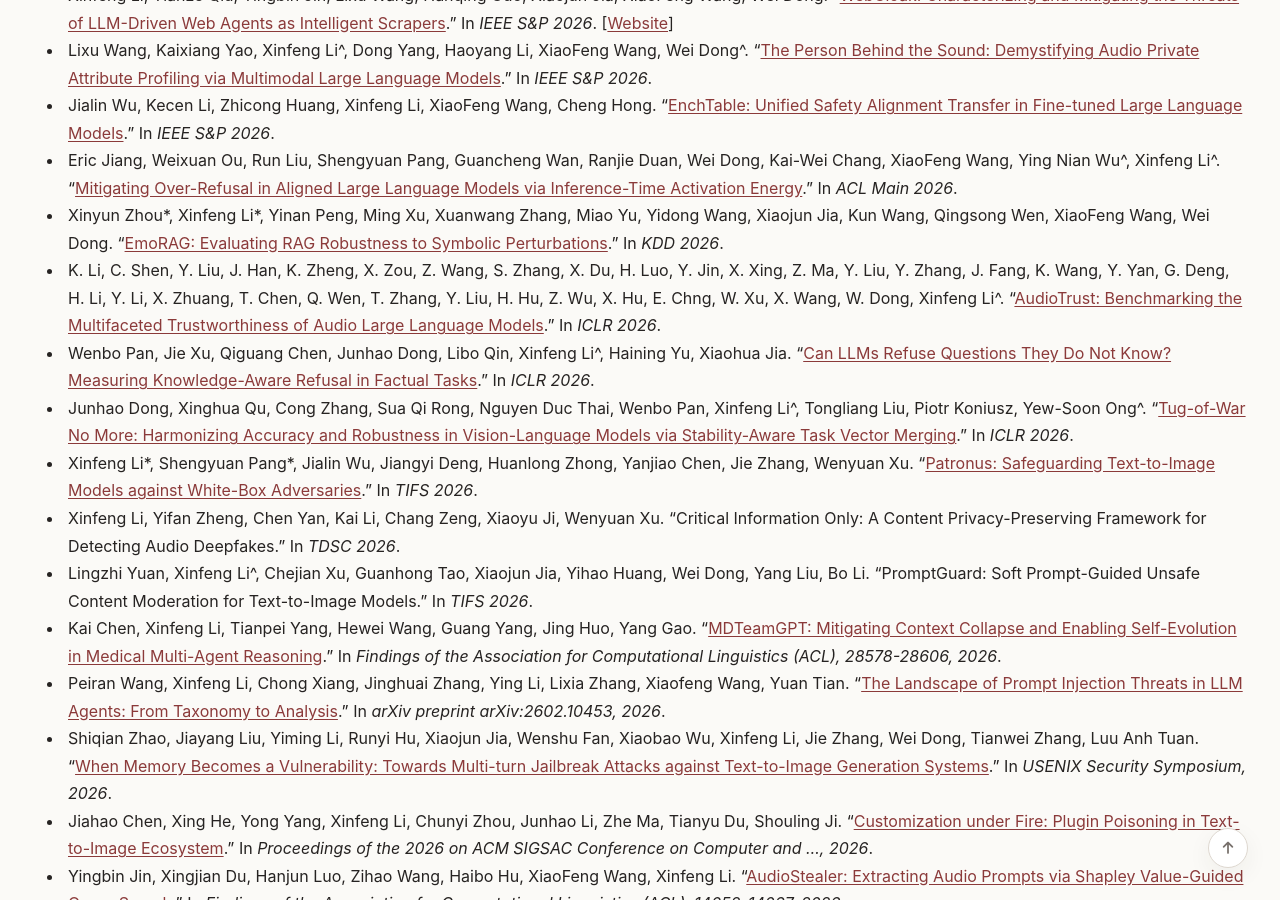
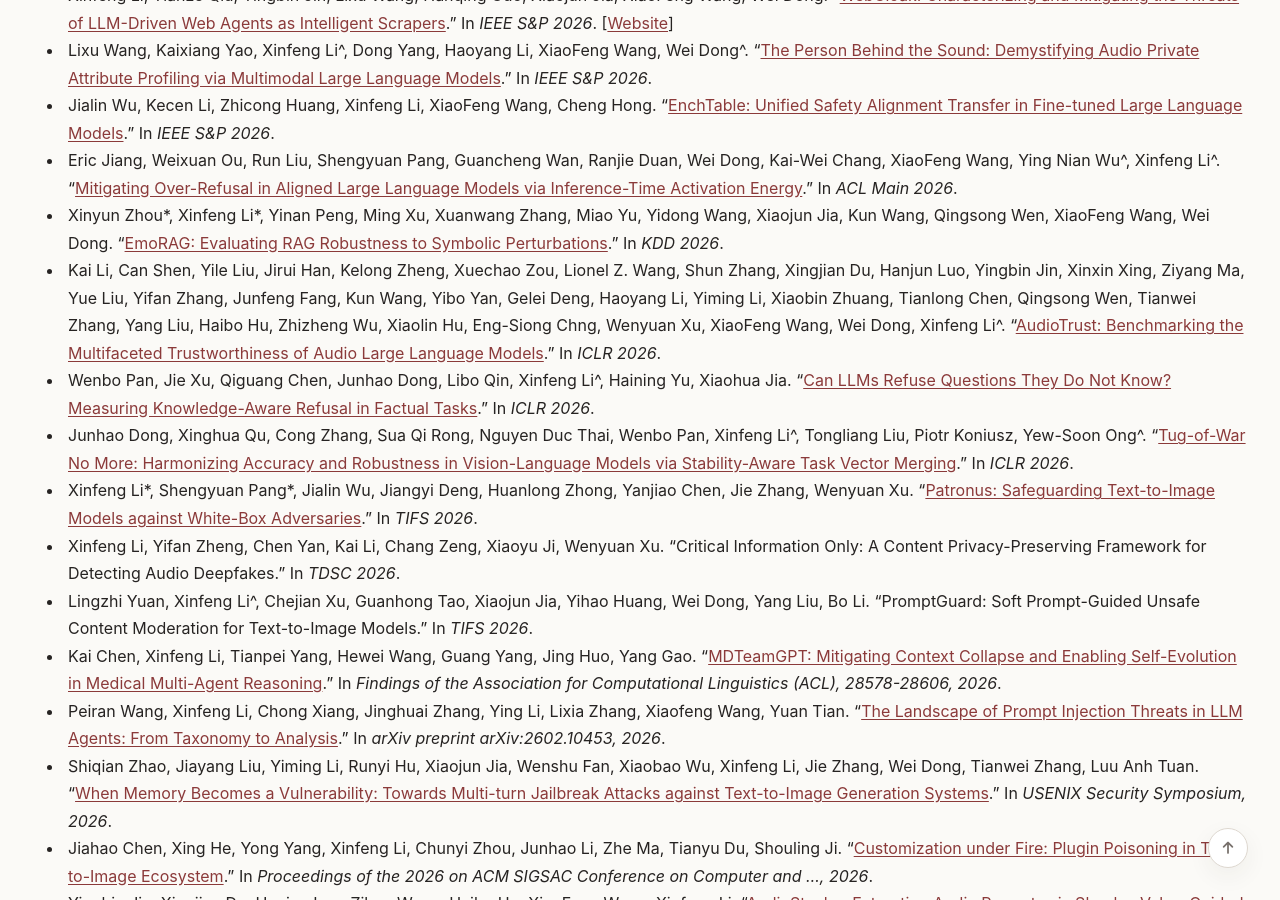
Before and after one commit to GabryGao/web-Li, a Jekyll site: the page built from _pages/publications.html, in a window 1280 px wide and 900 px high, scrolled down 675 px. Built offline with Jekyll 4.4.1, drawn with Linux system fonts in a browser that asks for light colours; a style sheet for code colours, icons or effects is not loaded.

Commit message:
Expand abbreviated publication authors

```diff
--- a/_data/publications.yml
+++ b/_data/publications.yml
@@ -56,7 +56,7 @@
   url: "https://letterligo.netlify.app/paper/KDD26_EmoRAG.pdf"
 
 - title: "AudioTrust: Benchmarking the Multifaceted Trustworthiness of Audio Large Language Models"
-  authors: K. Li, C. Shen, Y. Liu, J. Han, K. Zheng, X. Zou, Z. Wang, S. Zhang, X. Du, H. Luo, Y. Jin, X. Xing, Z. Ma, Y. Liu, Y. Zhang, J. Fang, K. Wang, Y. Yan, G. Deng, H. Li, Y. Li, X. Zhuang, T. Chen, Q. Wen, T. Zhang, Y. Liu, H. Hu, Z. Wu, X. Hu, E. Chng, W. Xu, X. Wang, W. Dong, Xinfeng Li^
+  authors: Kai Li, Can Shen, Yile Liu, Jirui Han, Kelong Zheng, Xuechao Zou, Lionel Z. Wang, Shun Zhang, Xingjian Du, Hanjun Luo, Yingbin Jin, Xinxin Xing, Ziyang Ma, Yue Liu, Yifan Zhang, Junfeng Fang, Kun Wang, Yibo Yan, Gelei Deng, Haoyang Li, Yiming Li, Xiaobin Zhuang, Tianlong Chen, Qingsong Wen, Tianwei Zhang, Yang Liu, Haibo Hu, Zhizheng Wu, Xiaolin Hu, Eng-Siong Chng, Wenyuan Xu, XiaoFeng Wang, Wei Dong, Xinfeng Li^
   venue: ICLR 2026
   year: 2026
   url: "https://arxiv.org/abs/2505.16211"
@@ -220,8 +220,7 @@
   url: "https://www.ndss-symposium.org/ndss-paper/eararray-defending-against-dolphinattack-via-acoustic-attenuation/"
 
 # Additional records present on the verified Google Scholar profile on 2026-08-18.
-# Author names are expanded from the linked paper or publisher record, except
-# AudioTrust, whose abbreviated author line is intentionally retained.
+# Author names are expanded from the linked paper or publisher record.
 - title: "Advances and Challenges in Foundation Agents: From Brain-Inspired Intelligence to Evolutionary, Collaborative, and Safe Systems"
   authors: "Bang Liu*, Xinfeng Li*, Jiayi Zhang*, Jinlin Wang*, Tanjin He*, Sirui Hong*, Hongzhang Liu*, Shaokun Zhang*, Kaitao Song, Kunlun Zhu, Yuheng Cheng, Suyuchen Wang, Xiaoqiang Wang, Yuyu Luo, Haibo Jin, Peiyan Zhang, Ollie Liu, Jiaqi Chen, Huan Zhang, Zhaoyang Yu, Haochen Shi, Boyan Li, Dekun Wu, Fengwei Teng, Xiaojun Jia, Jiawei Xu, Jinyu Xiang, Yizhang Lin, Tianming Liu, Tongliang Liu, Yu Su, Huan Sun, Glen Berseth, Jianyun Nie, Ian Foster, Logan Ward, Qingyun Wu, Yu Gu, Mingchen Zhuge, Xiangru Tang, Haohan Wang, Jiaxuan You, Chi Wang, Jian Pei, Qiang Yang, Xiaoliang Qi, Chenglin Wu"
   venue: "arXiv preprint arXiv:2504.01990, 2025"
```
Also changed, not shown: tests/test_publication_author_names.py (+2 -7 lines).
